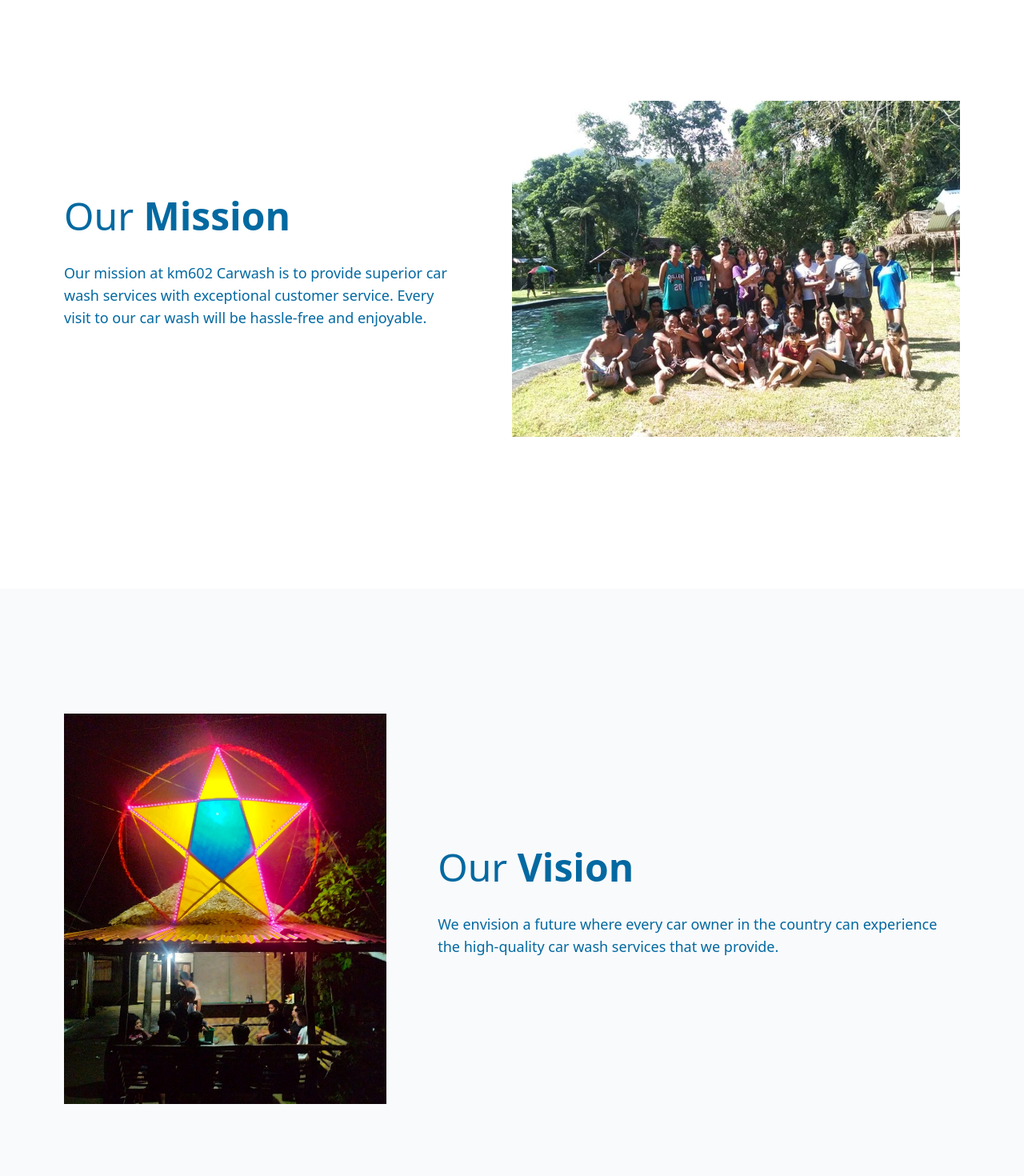
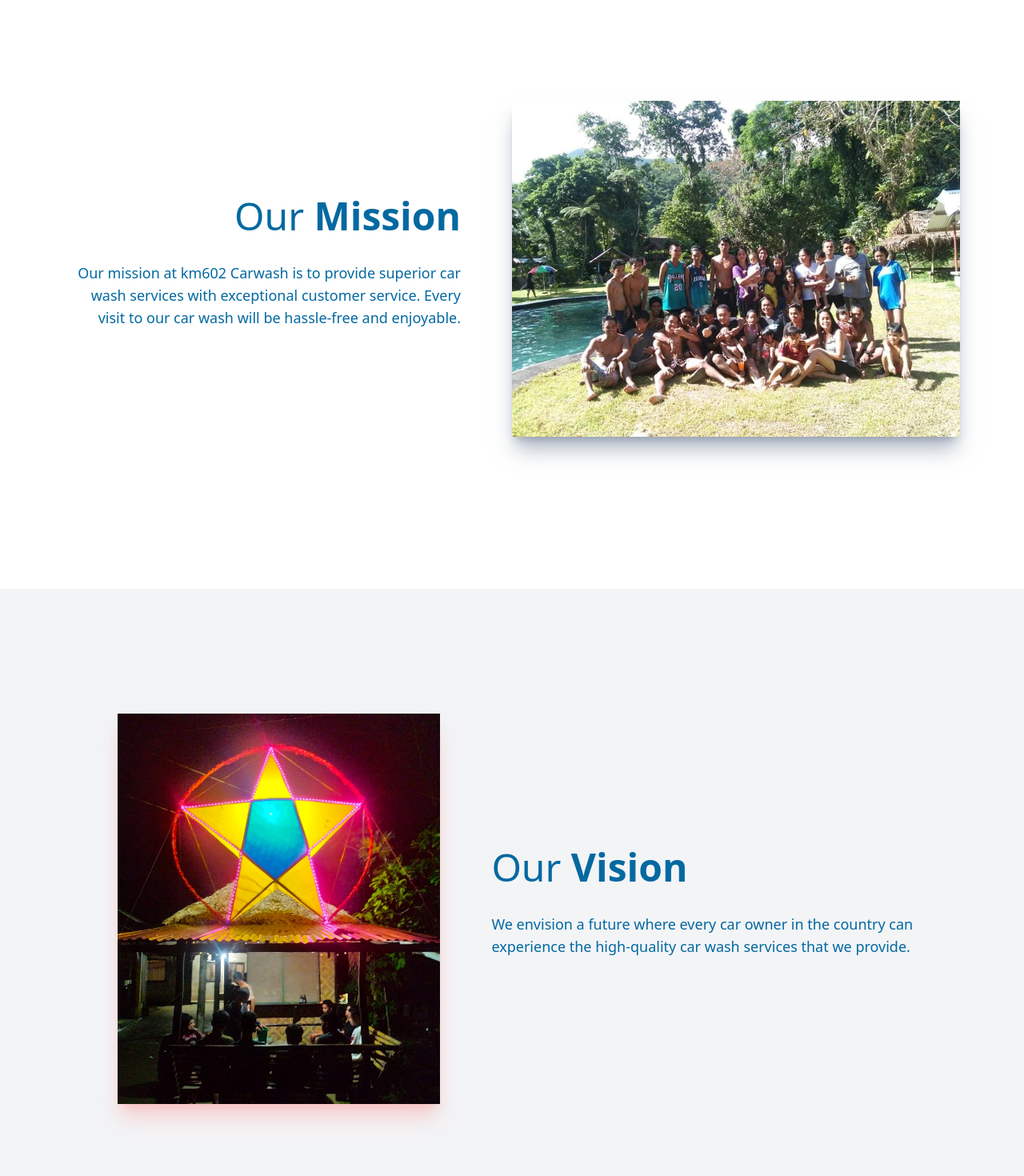
Before and after one commit to dongumayagay/km602, a SvelteKit app: page /about in a window 1280 px wide. Shown: the part 1744-3214 px from the top of the page at 80% size. Built offline with nearby package versions, Linux system fonts and the light colour scheme.

Commit message:
minor changes ui

```diff
--- a/src/routes/(client)/+page.svelte
+++ b/src/routes/(client)/+page.svelte
@@ -13,14 +13,6 @@
                 <p class="mb-5 font-medium">Go for a pampered wash where every car is pampered to look like new ― the ultimate full service wash. Let us wash it for you</p>
                 <a href="/book" class="btn btn-ghost bg-yellow-400 text-white rounded-full capitalize px-8 text-base hover:bg-yellow-300">Book Now</a>
               </div>
-            <!-- <img alt="header" src="/img/header.webp" class="lg:w-1/2">
-            <div>
-                <h1 class="mb-5 text-5xl leading-snug text-sky-700">Brand <span class="font-bold">New Touch</span> Brand New <span class="font-bold">Car</span></h1>
-                <p class="mb-5 text-sky-700 font-medium">
-                    Go for a pampered wash where every car is pampered to look like new ― the ultimate full service wash. Let us wash it for you
-                </p>
-                <a href="/book" class="btn btn-ghost bg-yellow-400 text-white rounded-full capitalize px-8 text-base hover:bg-yellow-300">Book Now</a>
-            </div> -->
         </div>
     </div>
 
@@ -67,7 +59,7 @@
     <!-- about -->
     <div class="min-h-[3/4] bg-blue-50 lg:px-16 px-4 py-6">
         <div class="hero-content gap-16 flex-col lg:flex-row">
-            <img alt="header" src="/img/km2.jpg" class="lg:w-1/2">
+            <img alt="header" src="/img/km2.jpg" class="lg:w-1/2 bg-slate-500 shadow-xl shadow-slate-500/50">
             <div>
                 <h1 class="mb-5 text-4xl leading-snug text-sky-700">Get to Know <span class="font-bold">About </span>Us</h1>
                 <p class="mb-5 text-sky-700 font-medium">
@@ -117,7 +109,7 @@
                         </svg></center>
                     </td>
                 </tr>
-                <tr class="border-b border-gray-100">
+                <tr class="border-b border-gray-100 bg-slate-100">
                     <td class="py-6 font-medium">Tricycle</td>
                     <td class="py-6">
                         <center><svg xmlns="http://www.w3.org/2000/svg" fill="none" viewBox="0 0 24 24" stroke-width="2" stroke="currentColor" class="w-6 h-6 text-green-500">
@@ -163,7 +155,7 @@
                         </svg></center>
                     </td>
                 </tr>
-                <tr class="border-b border-gray-100">
+                <tr class="border-b border-gray-100 bg-slate-100">
                     <td class="py-6 font-medium">Sedan</td>
                     <td class="py-6">
                         <center><svg xmlns="http://www.w3.org/2000/svg" fill="none" viewBox="0 0 24 24" stroke-width="2" stroke="currentColor" class="w-6 h-6 text-green-500">
@@ -209,7 +201,7 @@
                         </svg></center>
                     </td>
                 </tr>
-                <tr class="border-b border-gray-100">
+                <tr class="border-b border-gray-100 bg-slate-100">
                     <td class="py-6 font-medium">Motorcycle</td>
                     <td class="py-6">
                         <center><svg xmlns="http://www.w3.org/2000/svg" fill="none" viewBox="0 0 24 24" stroke-width="2" stroke="currentColor" class="w-6 h-6 text-green-500">
--- a/src/routes/(client)/about/+page.svelte
+++ b/src/routes/(client)/about/+page.svelte
@@ -21,7 +21,7 @@
 
     <div class="hero min-h-screen bg-sky-50 lg:px-16 px-4">
         <div class="hero-content flex-col lg:flex-row-reverse">
-            <img alt="header" src="/img/shop.jpg" class="lg:w-1/2 w-full">
+            <img alt="header" src="/img/shop.jpg" class="lg:w-1/2 w-full bg-sky-400 shadow-xl shadow-sky-400/50 ">
             <div>
                 <p class="text-5xl leading-snug">About <span class="font-bold">Us</span></p>
                 <p class="my-6 text-lg">km602 Carwash, a car wash business founded in 2019. Our name is derived from the location of our establishment and we take pride in providing high-quality car wash services for various types of vehicles.</p>
@@ -36,9 +36,9 @@
 
 
 
-    <div class="hero min-h-screen lg:px-16 py-40 px-4">
+    <div class="hero min-h-screen lg:px-16 py-40 px-4 text-right">
         <div class="hero-content flex-col gap-y-32 lg:flex-row-reverse gap-16">
-            <img alt="header" src="/img/outing.jpg" class="lg:w-1/2 w-full">
+            <img alt="header" src="/img/outing.jpg" class="lg:w-1/2 w-full bg-slate-500 shadow-xl shadow-slate-500/50">
             <div>
                 <p class="text-5xl leading-snug">Our <span class="font-bold">Mission</span></p>
                 <p class="my-6 text-lg">Our mission at km602 Carwash is to provide superior car wash services with exceptional customer service. Every visit to our car wash will be hassle-free and enjoyable.</p>
@@ -49,9 +49,9 @@
 
 
 
-    <div class="hero min-h-screen bg-gray-50 lg:px-16 px-4">
+    <div class="hero min-h-screen bg-gray-100 lg:px-16 px-4">
         <div class="hero-content flex-col gap-y-32 lg:flex-row gap-16">
-            <img alt="header" src="/img/star.jpg" class="lg:w-[36%] w-full">
+            <img alt="header" src="/img/star.jpg" class="lg:w-[36%] lg:ml-[6%] w-full bg-red-300 shadow-xl shadow-red-300/50">
             <div>
                 <p class="text-5xl leading-snug">Our <span class="font-bold">Vision</span></p>
                 <p class="my-6 text-lg">We envision a future where every car owner in the country can experience the high-quality car wash services that we provide.</p>
--- a/src/routes/(client)/services/+page.svelte
+++ b/src/routes/(client)/services/+page.svelte
@@ -65,7 +65,7 @@
                     <td class="py-6 font-medium text-gray-400">Not Applicable</td>
                     <td class="py-6 font-medium text-gray-400">Not Applicable</td>
                 </tr>
-                <tr class="border-b border-gray-100">
+                <tr class="border-b border-gray-100 bg-slate-100">
                     <td class="py-6 font-medium">Tricycle<br><span class="text-red-500">₱ 100.00</span></td>
                     <td class="py-6 font-medium">Tricycle<br><span class="text-red-500">₱ 50.00</span></td>
                     <td class="py-6 font-medium text-gray-400">Not Applicable</td>
@@ -77,7 +77,7 @@
                     <td class="py-6 font-medium">SUV<br><span class="text-red-500">₱ 100.00</span></td>
                     <td class="py-6 font-medium">SUV<br><span class="text-red-500">₱ 100.00</span></td>
                 </tr>
-                <tr class="border-b border-gray-100">
+                <tr class="border-b border-gray-100 bg-slate-100">
                     <td class="py-6 font-medium">Sedan<br><span class="text-red-500">₱ 150.00</span></td>
                     <td class="py-6 font-medium text-gray-400">Not Applicable</td>
                     <td class="py-6 font-medium">Sedan<br><span class="text-red-500">₱ 75.00</span></td>
@@ -89,7 +89,7 @@
                     <td class="py-6 font-medium">Van<br><span class="text-red-500">₱ 115.00</span></td>
                     <td class="py-6 font-medium">Van<br><span class="text-red-500">₱ 115.00</span></td>
                 </tr>
-                <tr class="border-b border-gray-100">
+                <tr class="border-b border-gray-100 bg-slate-100">
                     <td class="py-6 font-medium">Motorcycle<br><span class="text-red-500">₱ 60.00</span></td>
                     <td class="py-6 font-medium">Motorcycle<br><span class="text-red-500">₱ 30.00</span></td>
                     <td class="py-6 font-medium text-gray-400">Not Applicable</td>
```
